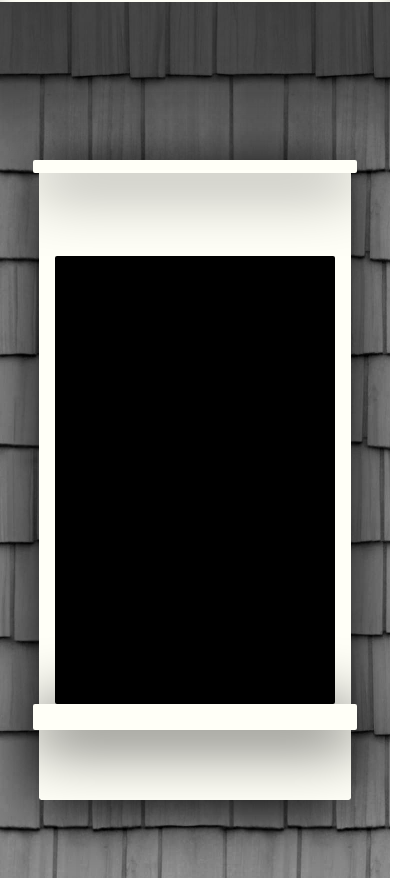
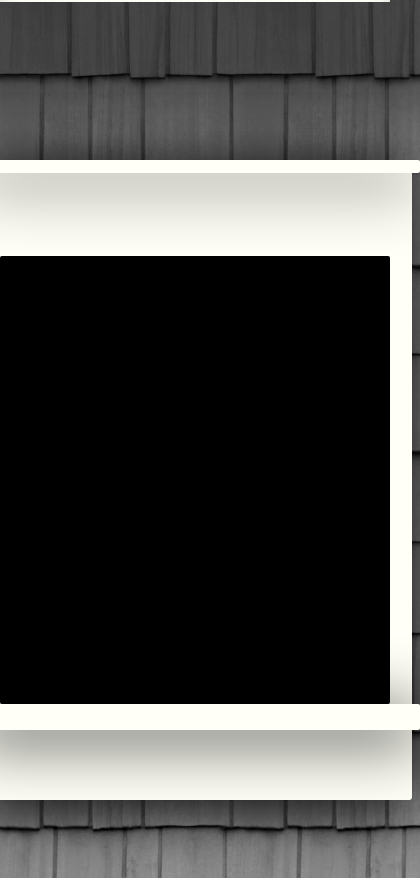
Before and after one commit to JohnTasto/TastoConstruction, a website built with webpack: page public/index.html in a window 390 px wide. Shown: the part 566-1444 px from the top of the page, 420 px wide, since content can reach past the window. Built offline with nearby package versions, Linux system fonts and the light colour scheme.

Commit message:
Expand windows on mobile devices when in portrait

```diff
--- a/src/scss/index.scss
+++ b/src/scss/index.scss
@@ -22,6 +22,7 @@ $window-radius:      .15rem;
 $window-spacing-fb:   200px;
 $window-spacing:       30vh;
 
+$window-expand-width: 480px;
 
 body {
   background: url(../../public/img/shingles.jpg) repeat;
@@ -73,6 +74,10 @@ body {
   border-radius: $window-radius;
   @if $enhance { margin-bottom: $window-spacing-fb; }
   margin-bottom: $window-spacing;
+  @media (max-width: $window-expand-width) and (orientation: portrait) {
+    width: 111.111%;
+    left: -5.555555%;
+  }
 }
 
 .window-top {
```
